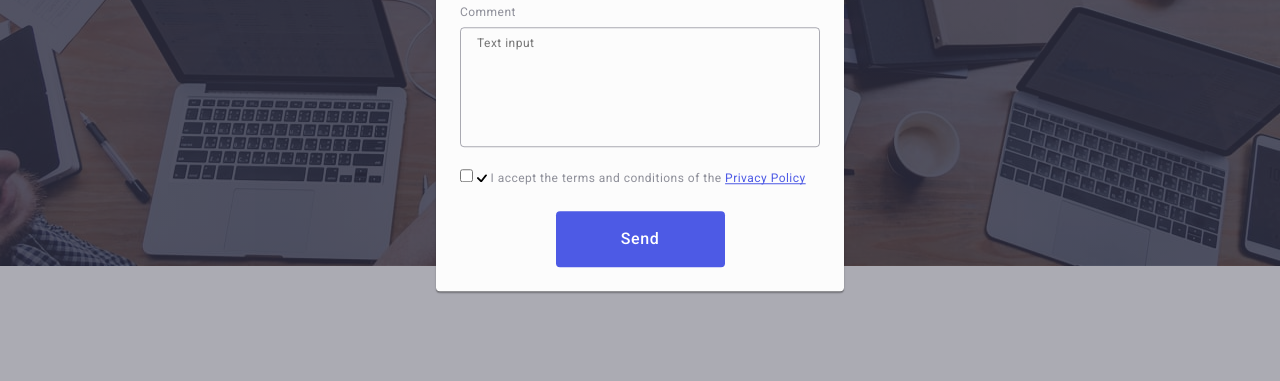
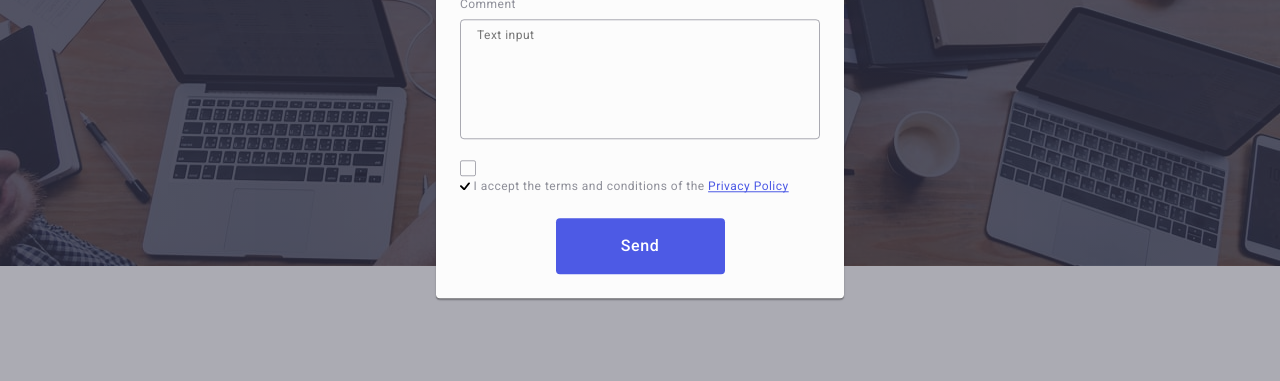
Before and after one commit to Alina29051981/goit-markup-hw-05, a plain HTML site: page index.html in a window 1280 px wide. Shown: the part 407-788 px from the top of the page. Drawn offline with nearby package versions, Linux system fonts and the light colour scheme.

Commit message:
add styles

```diff
--- a/css/styles.css
+++ b/css/styles.css
@@ -672,6 +672,17 @@ p {
   margin-bottom: 24px;
 }
 
+.visually-hidden {
+  position: absolute;
+  width: 1px;
+  height: 1px;
+  margin: -1px;
+  padding: 0;
+  border: 0;
+  clip: rect(0, 0, 0, 0);
+  overflow: hidden;
+}
+
 .check-text {
   font-size: 12px;
   line-height: 1.17;
@@ -681,17 +692,16 @@ p {
 
 .text {
   text-decoration: underline;
-  line-height: 1.33333;
+  line-height: 1.33;
   text-decoration-skip-ink: none;
   color: #4d5ae5;
 }
 
-.span {
+.modal-check {
   width: 16px;
   height: 16px;
   border-radius: 2px;
   border: 1px solid rgba(46, 47, 66, 0.4);
-  margin-right: 8px;
   display: flex;
   align-items: center;
   justify-content: center;
@@ -699,9 +709,6 @@ p {
   transition: background-color 250ms cubic-bezier(0.4, 0, 0.2, 1),
     border 250ms cubic-bezier(0.4, 0, 0.2, 1),
     fill 250ms cubic-bezier(0.4, 0, 0.2, 1);
-  display: inline-flex;
-  align-items: center;
-  justify-content: center;
 }
 
 .check-modal:checked + .check-text {
--- a/index.html
+++ b/index.html
@@ -399,9 +399,9 @@
        <p class="subject-modal"> Leave your contacts and we will call you back</p>
       <form class="subjec-form">
               <div class="modal-wrap">
-        <label for="name" class="modal-label">Name</label>
+        <label for="user-name" class="modal-label">Name</label>
             <div class="input-icon">
-                <input type="text" class="subject-input" name="name" id="name" required/>
+                <input type="text" class="subject-input" name="user-name" id="user-name" required/>
             <svg class="icon-modal" width="18" height="24">
                 <use href="./images/icons.svg#icon-person"></use>
             </svg>
@@ -426,23 +426,22 @@
         </div>
    </div>
 <div class="textarea">
-    <label for="text" class="modal-label">Comment</label>
-       <textarea class="modal-textarea" name="text" id="text" placeholder="Text input" style="width: 360px; height: 120px;"></textarea>
+    <label for="user-comment" class="modal-label">Comment</label>
+       <textarea class="modal-textarea" name="user-comment" id="user-comment" placeholder="Text input" style="width: 360px; height: 120px;"></textarea>
 </div>
 <div class="modal-checkbox">
     <input type="checkbox"
      class="check-modal visually-hidden"
-      name="policy"
-       id="policy"
+      name="user-privacy"
+       id="user-privacy"
        value="true"/>
-<label for="policy" class="check-text">
-<span class="modal-checkbox">
+<label for="user-privacy" class="check-text">
+<span class="modal-check"></span>
 <svg class="modal-check-icon" width="10" height="8">
             <use href="./images/icons.svg#icon-vector"></use>
         </svg>
-    </span>
-    I accept the terms and conditions of the <a class="text" href="">Privacy Policy</a>
-    </label>
+I accept the terms and conditions of the <a class="text" href="">Privacy Policy</a>
+</label>
 </div>
    <button class="form-button" type="submit">Send</button>
 </form>
```
